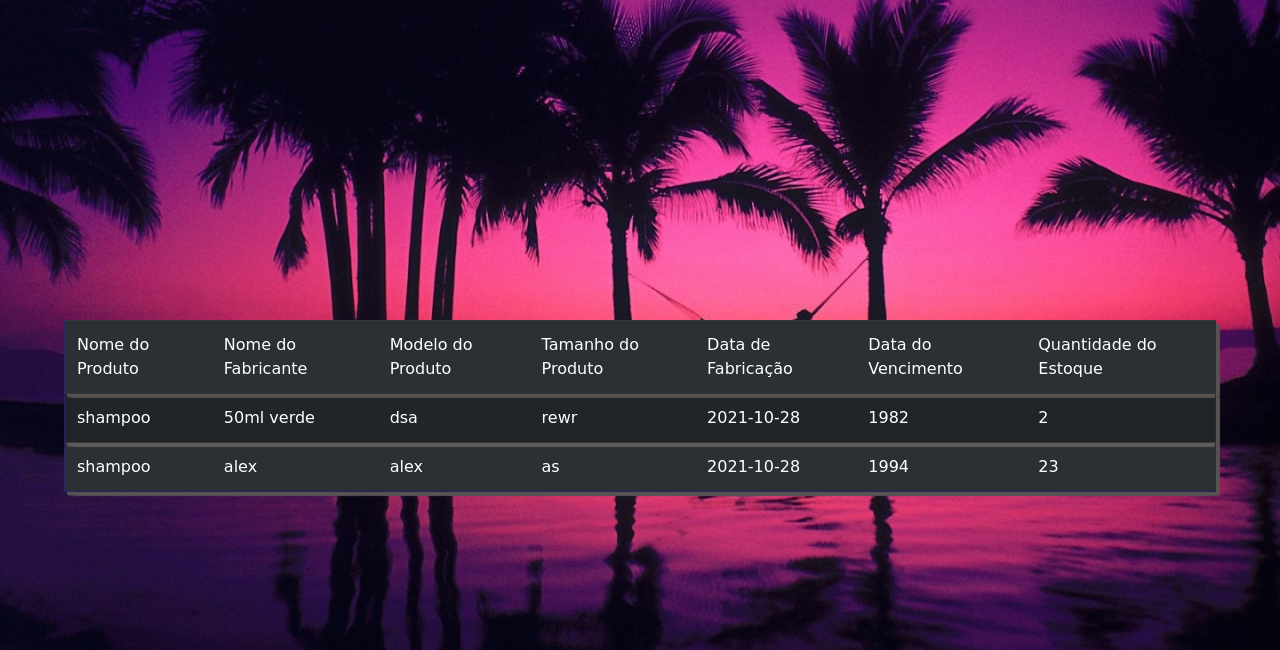
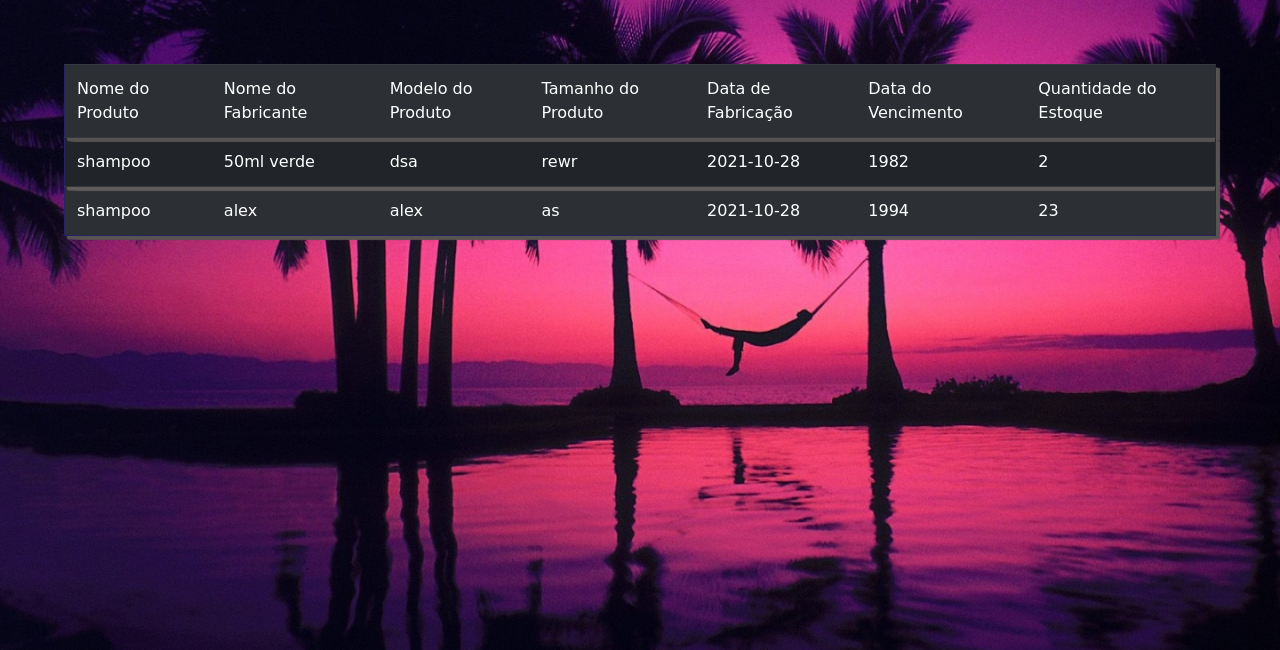
Before and after one commit to JoaoVitorA/Cadastro-em-PHP-com-BootStrap, a PHP site: page /prod_cadastrados.php in a window 1280 px wide. Shown: the part 150-800 px from the top of the page. Run offline with PHP 8.4, Linux system fonts and the light colour scheme; data comes from the database, SQL or seed files in the repository.

Commit message:
Removing margin-top

```diff
--- a/prod_cadastrados.php
+++ b/prod_cadastrados.php
@@ -36,7 +36,6 @@
 }
     #container{
         margin: 5%;
-        margin-top: 25%;
     }
     table tr{
         padding: 30px;
```
